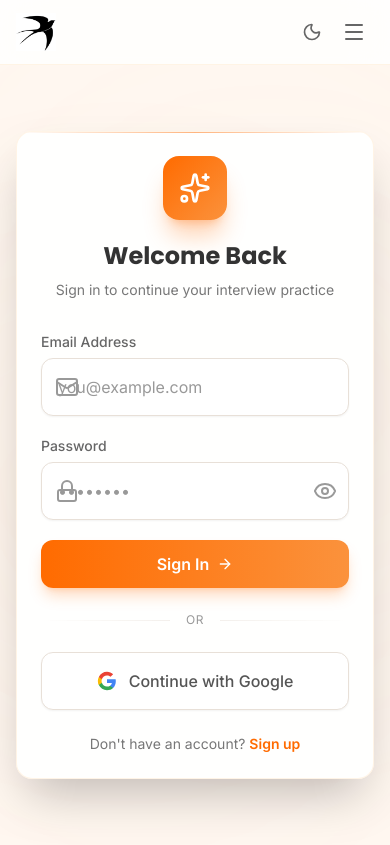
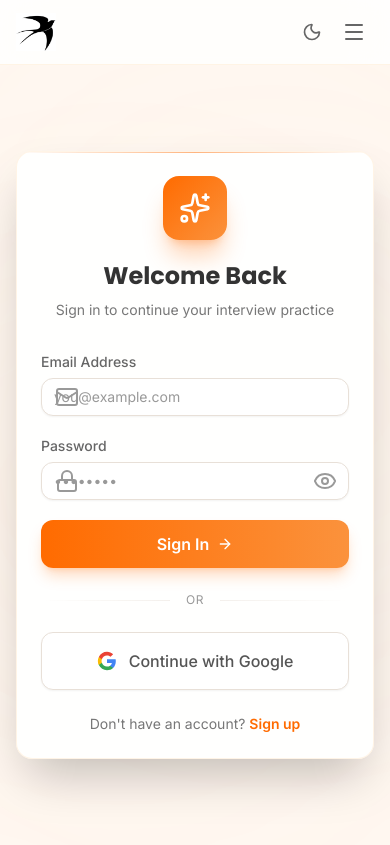
Before and after one commit to Anilllllllll/Ai-Interview-Platform, a React (Vite) app in the folder frontend/: page /login in a window 390 px wide. Built offline with nearby package versions, Linux system fonts and the light colour scheme; no server answers.

Commit message:
Refine mobile responsiveness: Home spacing and Auth input fields

```diff
--- a/frontend/src/index.css
+++ b/frontend/src/index.css
@@ -178,6 +178,12 @@
     h1 { @apply text-2xl !important; }
     h2 { @apply text-xl !important; }
     h3 { @apply text-lg !important; }
+    .input-field, .select-field {
+      @apply py-2 px-3 text-sm !important;
+    }
+    .label-text {
+      @apply mb-1 text-xs !important;
+    }
     .glass-panel, .bg-white, .glass-card {
       @apply p-4 !important;
     }
--- a/frontend/src/pages/Home.jsx
+++ b/frontend/src/pages/Home.jsx
@@ -109,7 +109,7 @@ const Home = () => {
         <div className="overflow-hidden">
 
             {/* ═══════════════ HERO SECTION ═══════════════ */}
-            <section className="relative min-h-[calc(100vh-4rem)] flex items-center justify-center px-4 sm:px-6 lg:px-8 overflow-hidden">
+            <section className="relative min-h-[calc(100vh-4rem)] flex items-start pt-12 sm:items-center sm:pt-0 px-4 sm:px-6 lg:px-8 overflow-hidden">
                 {/* Background decorations */}
                 <div className="absolute inset-0 pointer-events-none">
                     <div className="absolute top-1/4 -left-40 w-[600px] h-[600px] bg-primary-500/5 rounded-full blur-[160px] animate-float" />
@@ -123,7 +123,7 @@ const Home = () => {
                     <FloatingParticle size={9} color="rgba(255,107,0,0.15)" top="15%" left="65%" delay={3} />
                 </div>
 
-                <div className="max-w-7xl mx-auto w-full relative z-10 pt-4 pb-16 lg:pt-8 lg:pb-24">
+                <div className="max-w-7xl mx-auto w-full relative z-10 pt-0 pb-16 lg:pt-8 lg:pb-24">
                     <div className="grid lg:grid-cols-2 gap-12 lg:gap-16 items-center">
                         {/* Left — Text */}
                         <motion.div
--- a/frontend/src/pages/Login.jsx
+++ b/frontend/src/pages/Login.jsx
@@ -56,7 +56,7 @@ const Login = () => {
                 variants={containerVariants}
                 initial="hidden"
                 animate="visible"
-                className="w-full max-w-md relative z-10"
+                className="w-full max-w-md max-w-[calc(100vw-2rem)] relative z-10"
             >
                     <div className="relative p-6 sm:p-8 rounded-2xl border border-primary-100/60 overflow-hidden shadow-2xl"
                         style={{
--- a/frontend/src/pages/Register.jsx
+++ b/frontend/src/pages/Register.jsx
@@ -58,7 +58,7 @@ const Register = () => {
                 <div className="absolute bottom-1/3 -left-32 w-[500px] h-[500px] bg-primary-100/5 rounded-full blur-[140px] animate-float-delayed" />
             </div>
 
-            <motion.div variants={containerVariants} initial="hidden" animate="visible" className="w-full max-w-lg relative z-10">
+            <motion.div variants={containerVariants} initial="hidden" animate="visible" className="w-full max-w-lg max-w-[calc(100vw-2rem)] relative z-10">
                 <div className="relative p-6 sm:p-8 rounded-2xl border border-primary-100/60 overflow-hidden shadow-2xl"
                     style={{ background: "rgba(255, 255, 255, 0.94)", backdropFilter: "blur(24px) saturate(150%)" }}>
                     <div className="absolute top-0 left-0 right-0 h-px bg-gradient-to-r from-transparent via-primary-500/50 to-transparent" />
```
